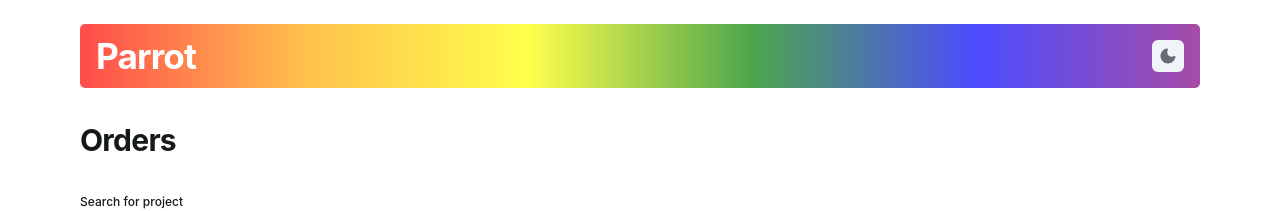
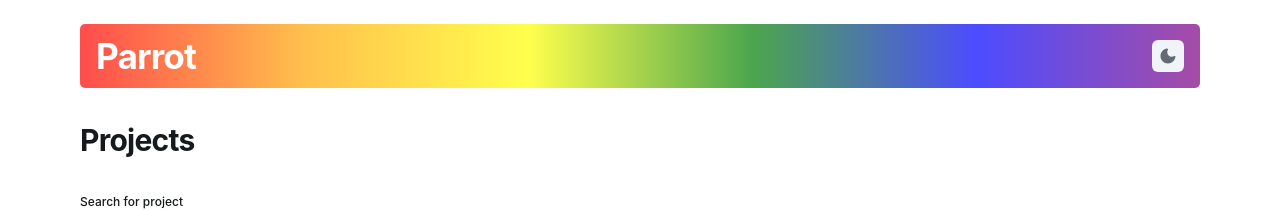
Before and after one commit to UNIwise/parrot, a React (Vite) app in the folder dashboard/: page / in a window 1280 px wide. Shown: the top 211 px of the page. Built offline with nearby package versions, Linux system fonts and the light colour scheme.

Commit message:
replaced Orders with Projects in App view

```diff
--- a/dashboard/src/App.tsx
+++ b/dashboard/src/App.tsx
@@ -45,7 +45,7 @@ export const Parrot: FC = () => {
             }}
           >
             <Typography level="h2" component="h1">
-              Orders
+              Projects
             </Typography>
           </Box>
           <ProjectsOverview />
```
